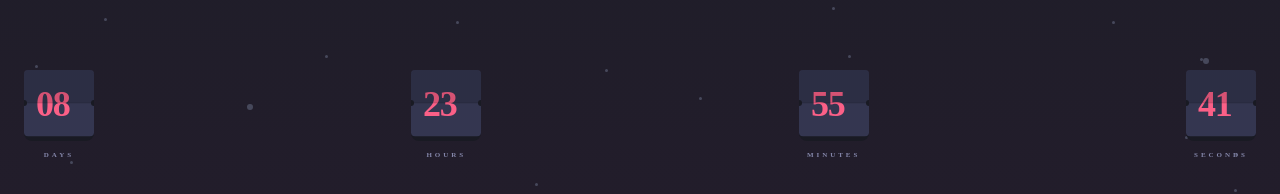
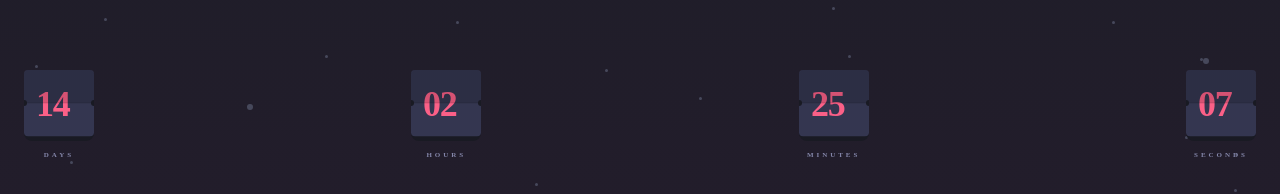
Before and after one commit to roodhouse/frontend-mentor-launch-countdown, a React (Create React App) app: page / in a window 1280 px wide. Shown: the part 241-435 px from the top of the page. Built offline with nearby package versions, Linux system fonts and the light colour scheme; the HTML template or start-up script is replaced by a standard one.

Commit message:
logic done

```diff
--- a/src/App.js
+++ b/src/App.js
@@ -1,9 +1,77 @@
+import React, { useState, useEffect } from 'react'
 import './App.css';
 import Body from './components/Body'
 import Countdown from './components/Countdown'
 import Social from './components/Social'
 
+// add animation when the digits change
+// fix the padding around the numbers so they all fit the same
+
+
 function App() {
+  const [seconds, setSeconds] = useState('00')
+  const [minutes, setMinutes] = useState('00')
+  const [hours, setHours] = useState('00')
+  const [days, setDays] = useState('00')
+
+
+  useEffect(() => {
+    addDays(Date.now(), 14)
+  },[])
+
+  // add 14 days to today on load
+  function addDays(date, days) {
+    let result = new Date(date);
+    result.setDate(result.getDate() + days);
+    let theSeconds = result.getSeconds()
+    let theMinutes = result.getMinutes()
+    let theHours = result.getHours()
+    let theDays = days
+
+    let theSecondsCount = setInterval(function() {
+      theSeconds = theSeconds -1
+      if ( theSeconds < 0 && theMinutes < 0 && theHours < 0 && theDays < 0) {
+        console.log('homerun')
+        clearInterval(theSecondsCount)
+      }
+      else if ( theSeconds < 0 && theMinutes < 0 && theHours < 0 ) {
+        console.log('triple')
+        theSeconds = 59
+        theMinutes = 59
+        theHours = 23
+        theDays = theDays - 1
+        console.log(`the days after a triple: ${typeof theDays}`)
+        setMinutes(theMinutes)
+        setSeconds(theSeconds)
+        setHours(theHours)
+        setDays(theDays)
+      }
+      else if ( theSeconds < 0 && theMinutes < 0 ) {
+        console.log('double')
+        theSeconds = 59
+        theMinutes = 59
+        theHours = theHours -1
+        setMinutes(theMinutes)
+        setSeconds(theSeconds)
+        setHours(theHours)
+    }
+      else if( theSeconds < 0 ) {
+        console.log('single')
+        theSeconds = 59
+        theMinutes = theMinutes -1
+        setMinutes(theMinutes)
+        setSeconds(theSeconds)
+      }  else {
+        setSeconds(theSeconds)
+        setMinutes(theMinutes)
+        setHours(theHours)
+        setDays(theDays)
+      }
+    }, 1000)
+
+  }
+
+
   return (
     <div className="App">
      <div id='mainWrapper' className='bg-background h-screen'>
@@ -12,7 +80,7 @@ function App() {
           <Body />
         </div>
         <div id='countdownWrapper' className='mb-[163px] px-6'>
-          <Countdown />
+          <Countdown seconds={seconds} minutes={minutes} hours={hours} days={days}/>
         </div>
         <div id='socialWrapper'>
           <Social />
--- a/src/components/Countdown.jsx
+++ b/src/components/Countdown.jsx
@@ -4,21 +4,21 @@ import Hour from './countdown/Hour'
 import Min from './countdown/Min'
 import Second from './countdown/Second'
 
-function Countdown() {
+function Countdown({ seconds, minutes, hours, days }) {
   return (
     <>
       <div id="countdownContainer" className='flex justify-between'>
         <div id="dayWrapper">
-          <Day />
+          <Day days={days} />
         </div>
         <div id="hourWrapper">
-          <Hour />
+          <Hour hours={hours} />
         </div>
         <div id="minWrapper">
-          <Min />
+          <Min minutes={minutes} />
         </div>
         <div id="secondsWrapper">
-          <Second />
+          <Second seconds={seconds}/>
         </div>
       </div>
     </>
--- a/src/components/countdown/Day.jsx
+++ b/src/components/countdown/Day.jsx
@@ -1,15 +1,20 @@
 import React from 'react'
 
-function Day() {
+function Day({ days }) {
+
+  // convert number to string the add 0 and slice off in order to have 01, 02 etc
+  days = days.toString()
+  days = ('0' + days).slice(-2)
+
   return (
     <>
         <div id="dayContainer" className='w-[70px] h-[71px]'>
           <div id="daySvgContainer" className='mb-[9px]'>
             <svg id="daySvg" width="70" height="71" viewBox="0 0 70 71" fill="none" xmlns="http://www.w3.org/2000/svg">
-              <g clip-path="url(#clip0_0_79)">
+              <g clipPath="url(#clip0_0_79)">
                 <rect width="70" height="71" rx="8" fill="#191A23"/>
                 <rect width="70" height="66.2667" rx="4" fill="#343650"/>
-                <text x='17%' y='65%' className='fill-softRed font-["Red_Hat_Text"] text-4xl leading-[71px] font-bold tracking-[-1.08px]'>08</text>
+                <text x='17%' y='65%' className='fill-softRed font-["Red_Hat_Text"] text-4xl leading-[71px] font-bold tracking-[-1.08px]'>{days}</text>
                 <path opacity="0.150646" d="M0 33H70V4C70 1.79086 68.2091 0 66 0H4C1.79086 0 0 1.79086 0 4V33Z" fill="black"/>
                 <rect opacity="0.253046" y="32.7633" width="70" height="0.473333" fill="black"/>
                 <circle cy="33" r="3" fill="#191A23"/>
--- a/src/components/countdown/Hour.jsx
+++ b/src/components/countdown/Hour.jsx
@@ -1,15 +1,21 @@
 import React from 'react'
 
-function Hour() {
+function Hour({ hours }) {
+
+  // convert number to string the add 0 and slice off in order to have 01, 02 etc
+  hours = hours.toString()
+  hours = ('0' + hours).slice(-2)
+
   return (
+
     <>
         <div id="hourContainer" className='w-[70px] h-[71px]'>
           <div id="hourSvgContainer" className='mb-[9px]'>
             <svg id="hourSvg" width="70" height="71" viewBox="0 0 70 71" fill="none" xmlns="http://www.w3.org/2000/svg">
-              <g clip-path="url(#clip0_0_79)">
+              <g clipPath="url(#clip0_0_79)">
                 <rect width="70" height="71" rx="8" fill="#191A23"/>
                 <rect width="70" height="66.2667" rx="4" fill="#343650"/>
-                <text x='17%' y='65%' className='fill-softRed font-["Red_Hat_Text"] text-4xl leading-[71px] font-bold tracking-[-1.08px]'>23</text>
+                <text x='17%' y='65%' className='fill-softRed font-["Red_Hat_Text"] text-4xl leading-[71px] font-bold tracking-[-1.08px]'>{hours}</text>
                 <path opacity="0.150646" d="M0 33H70V4C70 1.79086 68.2091 0 66 0H4C1.79086 0 0 1.79086 0 4V33Z" fill="black"/>
                 <rect opacity="0.253046" y="32.7633" width="70" height="0.473333" fill="black"/>
                 <circle cy="33" r="3" fill="#191A23"/>
--- a/src/components/countdown/Min.jsx
+++ b/src/components/countdown/Min.jsx
@@ -1,15 +1,20 @@
 import React from 'react'
 
-function Min() {
+function Min({ minutes }) {
+
+  // convert number to string the add 0 and slice off in order to have 01, 02 etc
+  minutes = minutes.toString()
+  minutes = ('0' + minutes).slice(-2)
+
   return (
     <>
         <div id="minContainer" className='w-[70px] h-[71px]'>
           <div id="minSvgContainer" className='mb-[9px]'>
             <svg id="minSvg" width="70" height="71" viewBox="0 0 70 71" fill="none" xmlns="http://www.w3.org/2000/svg">
-              <g clip-path="url(#clip0_0_79)">
+              <g clipPath="url(#clip0_0_79)">
                 <rect width="70" height="71" rx="8" fill="#191A23"/>
                 <rect width="70" height="66.2667" rx="4" fill="#343650"/>
-                <text x='17%' y='65%' className='fill-softRed font-["Red_Hat_Text"] text-4xl leading-[71px] font-bold tracking-[-1.08px]'>55</text>
+                <text x='17%' y='65%' className='fill-softRed font-["Red_Hat_Text"] text-4xl leading-[71px] font-bold tracking-[-1.08px]'>{minutes}</text>
                 <path opacity="0.150646" d="M0 33H70V4C70 1.79086 68.2091 0 66 0H4C1.79086 0 0 1.79086 0 4V33Z" fill="black"/>
                 <rect opacity="0.253046" y="32.7633" width="70" height="0.473333" fill="black"/>
                 <circle cy="33" r="3" fill="#191A23"/>
--- a/src/components/countdown/Second.jsx
+++ b/src/components/countdown/Second.jsx
@@ -1,15 +1,20 @@
 import React from 'react'
 
-function Second() {
+function Second({ seconds }) {
+
+  // convert number to string the add 0 and slice off in order to have 01, 02 etc
+  seconds = seconds.toString()
+  seconds = ('0' + seconds).slice(-2)
+
   return (
     <>
         <div id="secondContainer" className='w-[70px] h-[71px]'>
           <div id="secondSvgContainer" className='mb-[9px]'>
             <svg id="secondSvg" width="70" height="71" viewBox="0 0 70 71" fill="none" xmlns="http://www.w3.org/2000/svg">
-              <g clip-path="url(#clip0_0_79)">
+              <g clipPath="url(#clip0_0_79)">
                 <rect width="70" height="71" rx="8" fill="#191A23"/>
                 <rect width="70" height="66.2667" rx="4" fill="#343650"/>
-                <text x='17%' y='65%' className='fill-softRed font-["Red_Hat_Text"] text-4xl leading-[71px] font-bold tracking-[-1.08px]'>41</text>
+                <text x='17%' y='65%' className='fill-softRed font-["Red_Hat_Text"] text-4xl leading-[71px] font-bold tracking-[-1.08px]'>{seconds}</text>
                 <path opacity="0.150646" d="M0 33H70V4C70 1.79086 68.2091 0 66 0H4C1.79086 0 0 1.79086 0 4V33Z" fill="black"/>
                 <rect opacity="0.253046" y="32.7633" width="70" height="0.473333" fill="black"/>
                 <circle cy="33" r="3" fill="#191A23"/>
```
